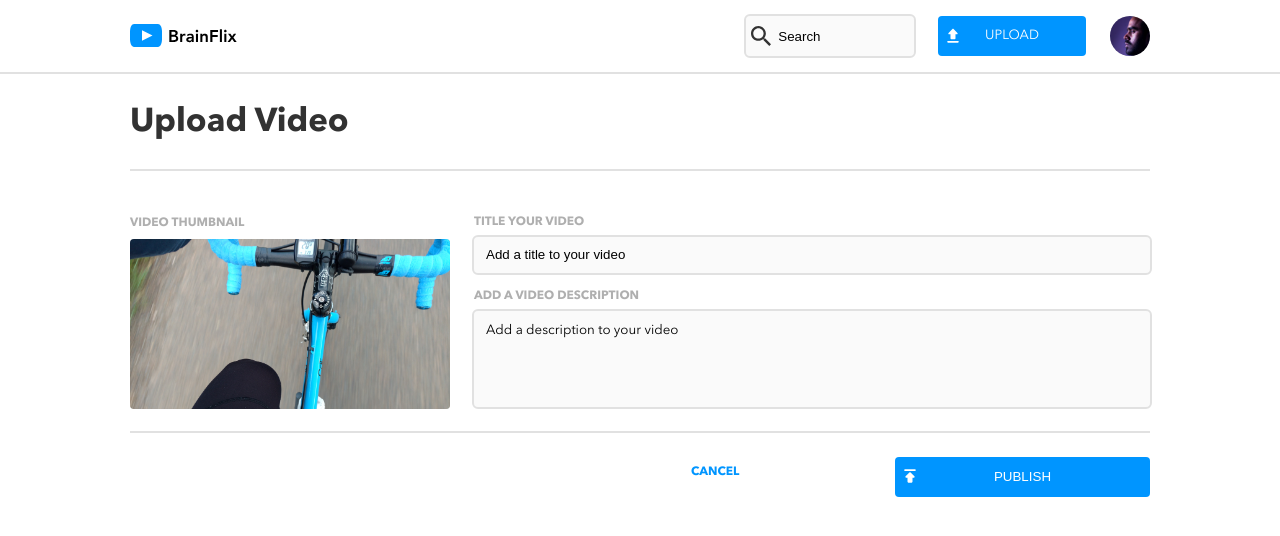
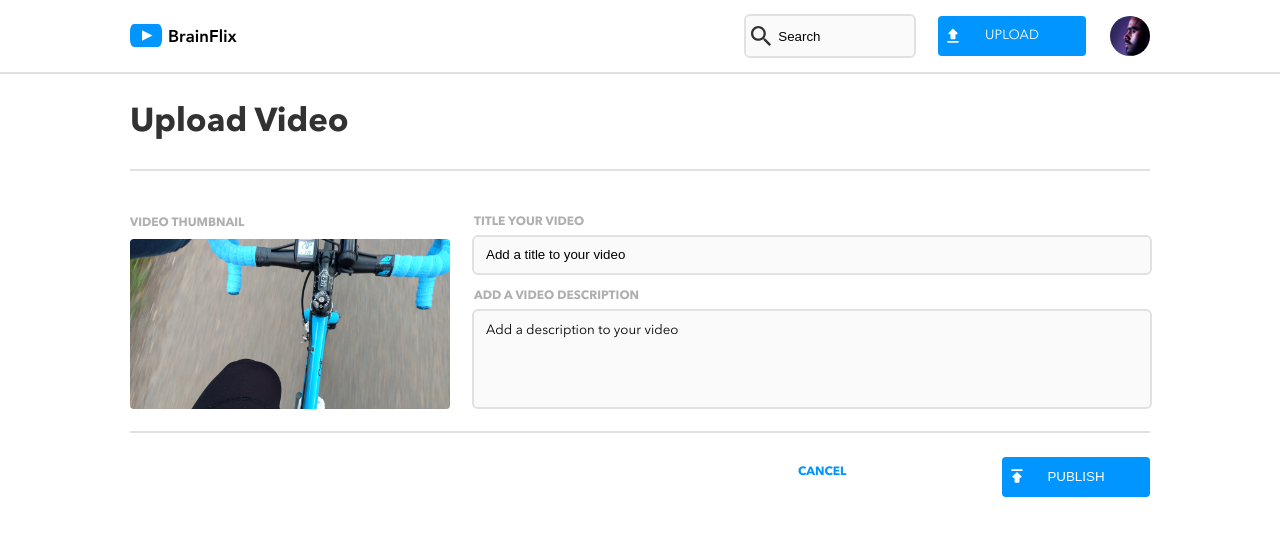
Before and after one commit to bexbrown/rebecca-brown-brainflix, a React (Create React App) app: page /upload in a window 1280 px wide. Shown: the top 536 px of the page. Built offline with nearby package versions, Linux system fonts and the light colour scheme; a web font is replaced by a local one.

Commit message:
add hover style and set width for all buttons

```diff
--- a/src/components/Banner/Banner.scss
+++ b/src/components/Banner/Banner.scss
@@ -85,4 +85,8 @@
         transform: rotate(270deg);
         left: 0.1rem;
     }
+
+    &__button:hover {
+        background-color: $secondary-accent;
+    }
 }
--- a/src/components/Comment/Comment.scss
+++ b/src/components/Comment/Comment.scss
@@ -13,6 +13,9 @@
 
     @include desktop {
         @include contain;
+
+        border-bottom: none;
+        border-top: 2px solid $secondary-grey;
         padding-bottom: 1rem;
     }
 
@@ -26,9 +29,11 @@
         display: flex;
         flex-direction: column;
         margin-bottom: 1rem;
+
         @include tablet {
             width: 100%;
         }
+
         @include desktop {
             margin: 0;
             padding-right: 1.5rem;
--- a/src/components/CommentsHeader/CommentsHeader.scss
+++ b/src/components/CommentsHeader/CommentsHeader.scss
@@ -7,6 +7,9 @@
     padding-bottom: 1rem;
     border-bottom: 2px solid $secondary-grey;
 
+    @include desktop {
+        border-bottom: none;
+    }
 
     &__header {
         margin-top: 1rem;
@@ -43,6 +46,7 @@
     &__input {
         @include inputTextbox;
         margin: 0 0 1rem 0;
+
         @include tablet {
             height: 2.5rem;
             margin-right: 1.5rem;
--- a/src/components/Info/Info.scss
+++ b/src/components/Info/Info.scss
@@ -26,12 +26,14 @@
         border-top: 2px solid $secondary-grey;
         border-bottom: 2px solid $secondary-grey;
         padding: 1rem 0;
+
         @include tablet {
             justify-content: space-between;
             border-top: none;
             padding: 0 0 0.5rem 0;
             margin-bottom: 1.5rem;
         }
+
         @include desktop {
             padding-right: 1.5rem;
         }
--- a/src/components/Main/Main.scss
+++ b/src/components/Main/Main.scss
@@ -3,11 +3,10 @@
 
 .main {
 
-
     &__content {
         @include desktop {
             display: flex;
-            // gap: 2rem;
+            gap: 0%;
             @include contain;
         }
     }
--- a/src/components/NextVideo/NextVideo.scss
+++ b/src/components/NextVideo/NextVideo.scss
@@ -7,7 +7,7 @@
     align-items: center;
     color: $primary-dark;
     text-decoration: none;
-
+    cursor: pointer;
 
     @include tablet {
         margin: 1.5rem;
--- a/src/components/NextVideos/NextVideos.scss
+++ b/src/components/NextVideos/NextVideos.scss
@@ -12,6 +12,7 @@
 
     @include desktop {
         border-left: 2px solid $secondary-grey;
+        padding: 0;
         margin: 0;
     }
 
--- a/src/components/Upload/Upload.scss
+++ b/src/components/Upload/Upload.scss
@@ -111,13 +111,14 @@
         @include inputIconPosition;
 
         @include tablet {
-            flex-basis: 20%;
-        }
-
-        @include desktop {
-            flex-basis: 25%;
+            width: 9.25rem;
         }
     }
+
+    &__button:hover {
+        background-color: $secondary-accent;
+    }
+
 
     &__link {
         @include link;
--- a/src/styles/partials/_mixins.scss
+++ b/src/styles/partials/_mixins.scss
@@ -31,6 +31,7 @@
     border: none;
     border-radius: 4px;
     height: 2.5rem;
+    cursor: pointer;
 
     @include tablet {
         width: 9.375rem;
```
